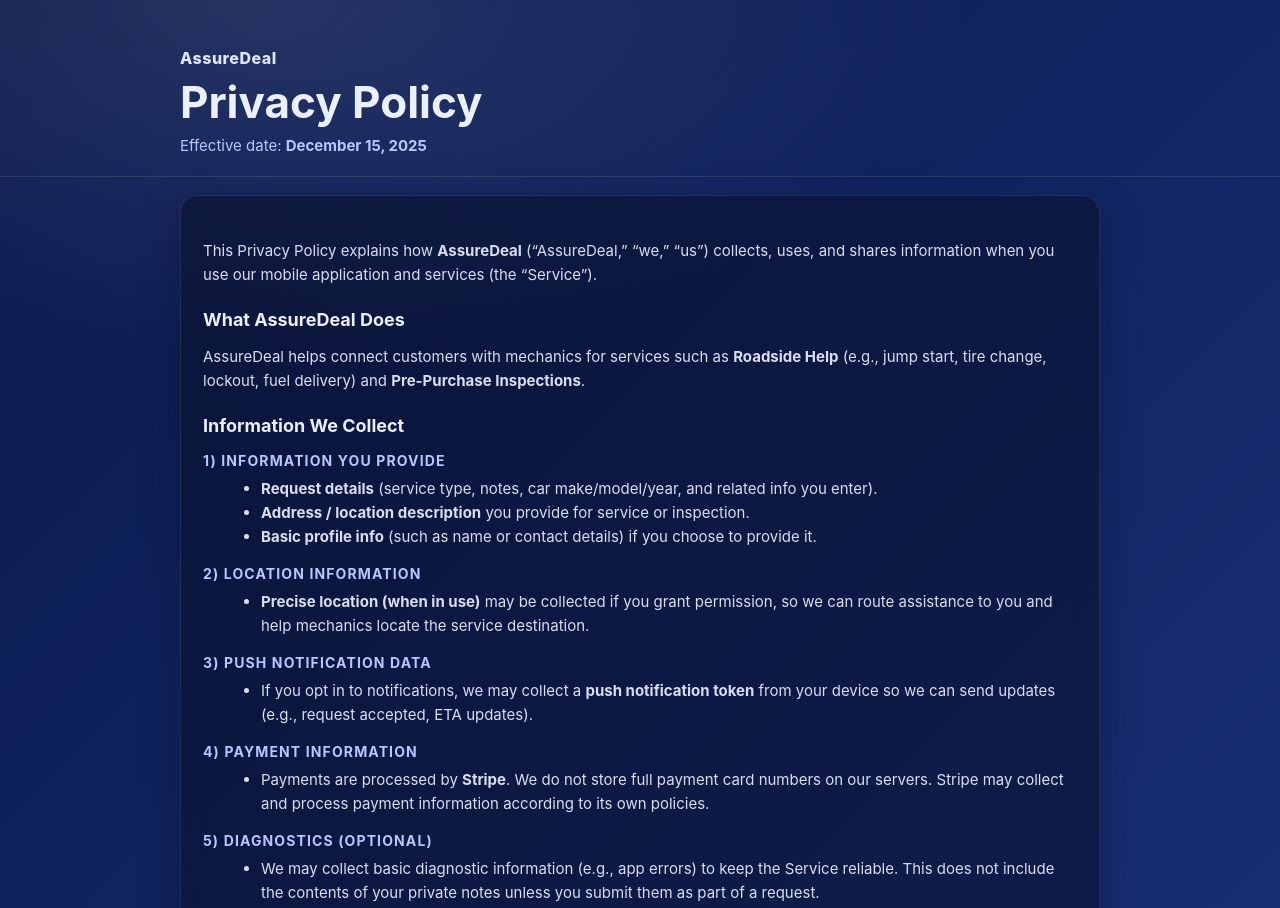
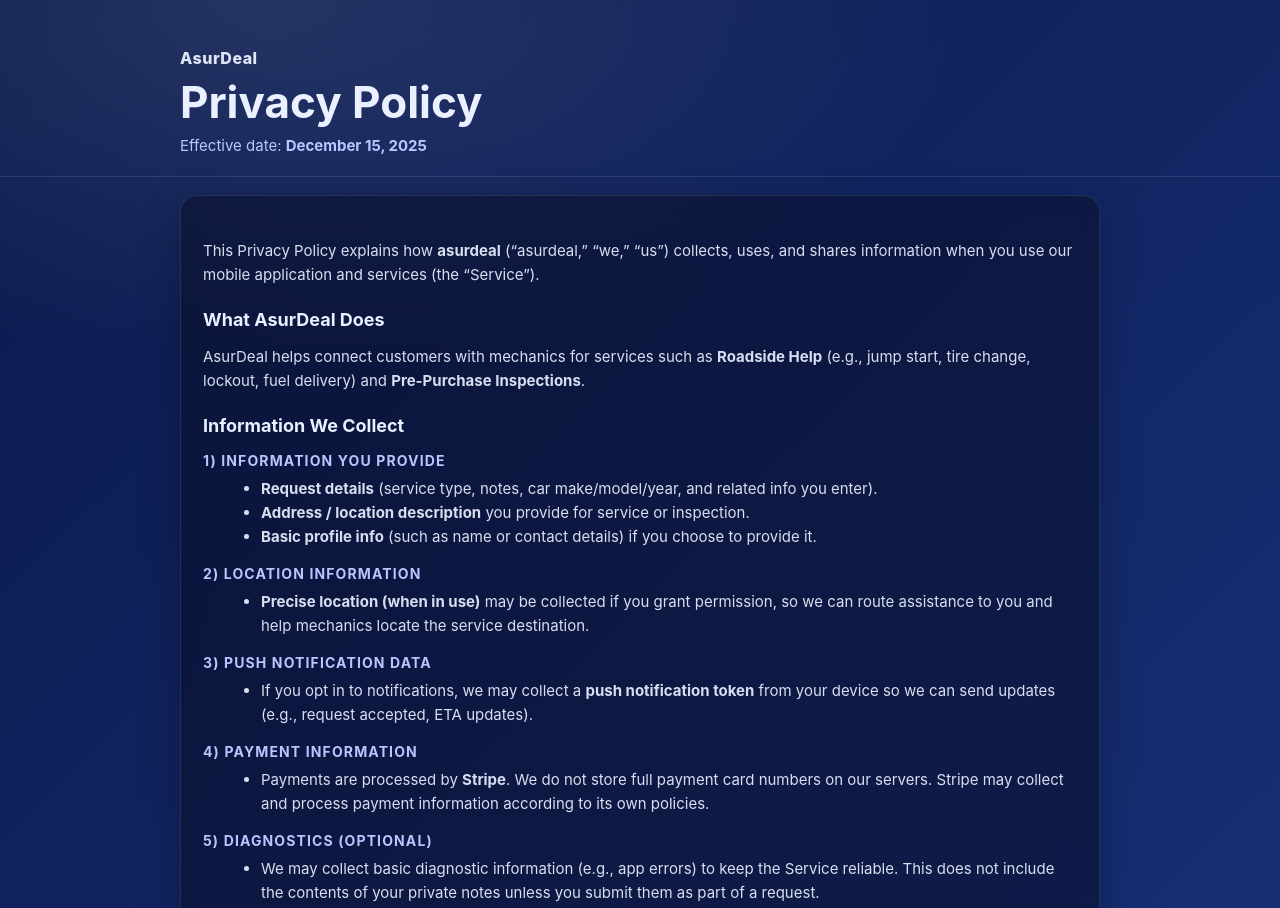
Before and after one commit to ambientact78-lang/asurdeallegal, a plain HTML site: page index.html in a window 1280 px wide. Shown: the top 908 px of the page. Drawn offline with Linux system fonts and the light colour scheme.

Commit message:
Add files via upload

```diff
--- a/index.html
+++ b/index.html
@@ -3,15 +3,15 @@
   <head>
     <meta charset="UTF-8" />
     <meta name="viewport" content="width=device-width, initial-scale=1" />
-    <title>AssureDeal · Privacy Policy</title>
+    <title>AsurDeal · Privacy Policy</title>
     <link rel="stylesheet" href="styles.css" />
-    <meta name="description" content="AssureDeal Privacy Policy" />
+    <meta name="description" content="AsurDeal Privacy Policy" />
   </head>
 
   <body>
     <header class="hero">
       <div class="container">
-        <div class="brand">AssureDeal</div>
+        <div class="brand">AsurDeal</div>
         <h1>Privacy Policy</h1>
         <p class="sub">
           Effective date: <strong>December 15, 2025</strong>
@@ -22,16 +22,16 @@
     <main class="container card">
       <section>
         <p>
-          This Privacy Policy explains how <strong>AssureDeal</strong> (“AssureDeal,”
+          This Privacy Policy explains how <strong>asurdeal</strong> (“asurdeal,”
           “we,” “us”) collects, uses, and shares information when you use our mobile
           application and services (the “Service”).
         </p>
       </section>
 
       <section>
-        <h2>What AssureDeal Does</h2>
+        <h2>What AsurDeal Does</h2>
         <p>
-          AssureDeal helps connect customers with mechanics for services such as
+          AsurDeal helps connect customers with mechanics for services such as
           <strong>Roadside Help</strong> (e.g., jump start, tire change, lockout, fuel delivery)
           and <strong>Pre-Purchase Inspections</strong>.
         </p>
@@ -156,7 +156,7 @@
         <p>
           If you have questions or want to request deletion, contact:
           <br />
-          <strong>Email:</strong> <a href="mailto:support@assuredeal.com">support@assuredeal.com</a>
+          <strong>Email:</strong> <a href="mailto:support@asurdeal.com">support@asurdeal.com</a>
         </p>
         <p class="muted">
           (Replace the email with your real support email before publishing.)
@@ -164,7 +164,7 @@
       </section>
 
       <footer>
-        <p class="muted">© <span id="year"></span> AssureDeal. All rights reserved.</p>
+        <p class="muted">© <span id="year"></span> AsurDeal. All rights reserved.</p>
       </footer>
     </main>
 
```
